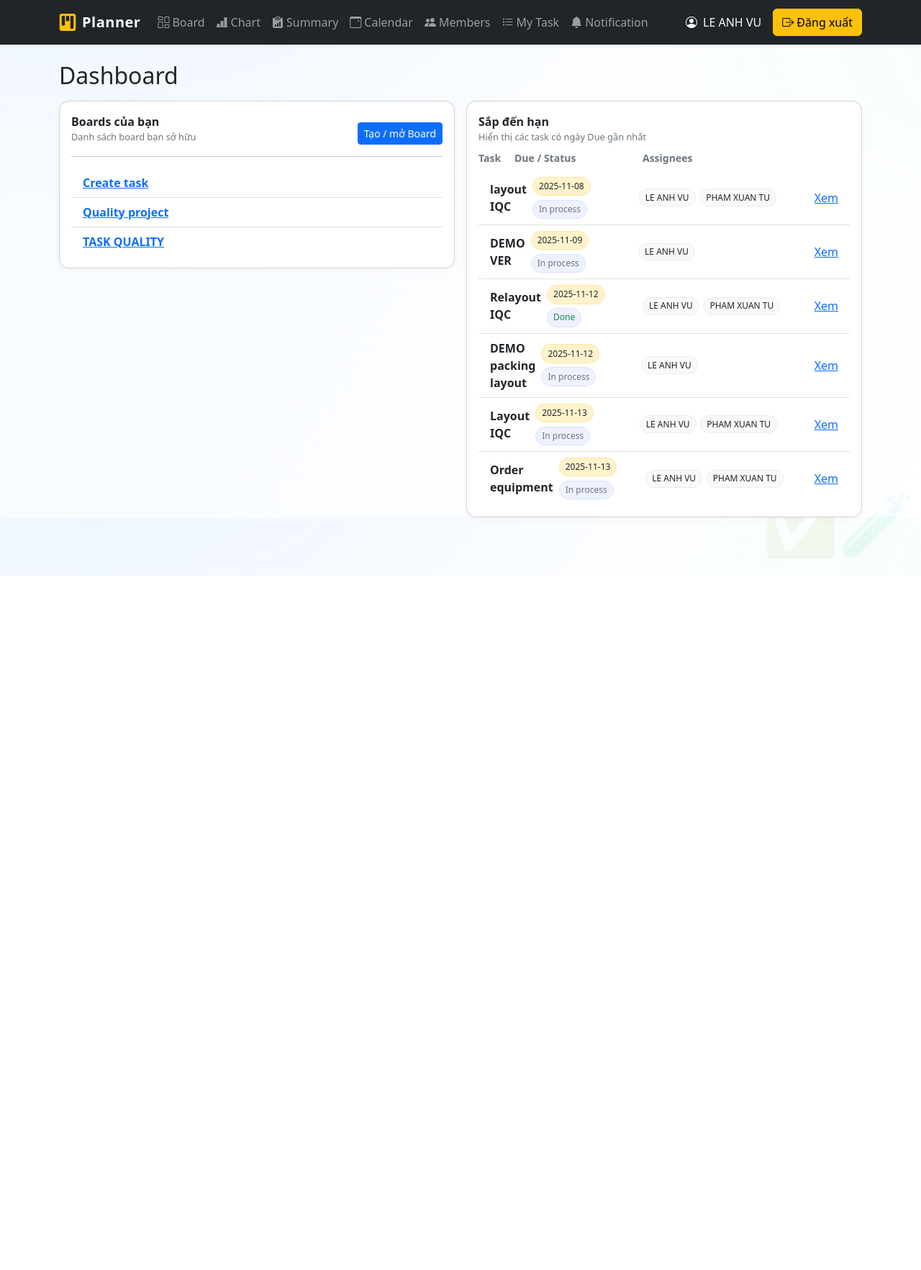
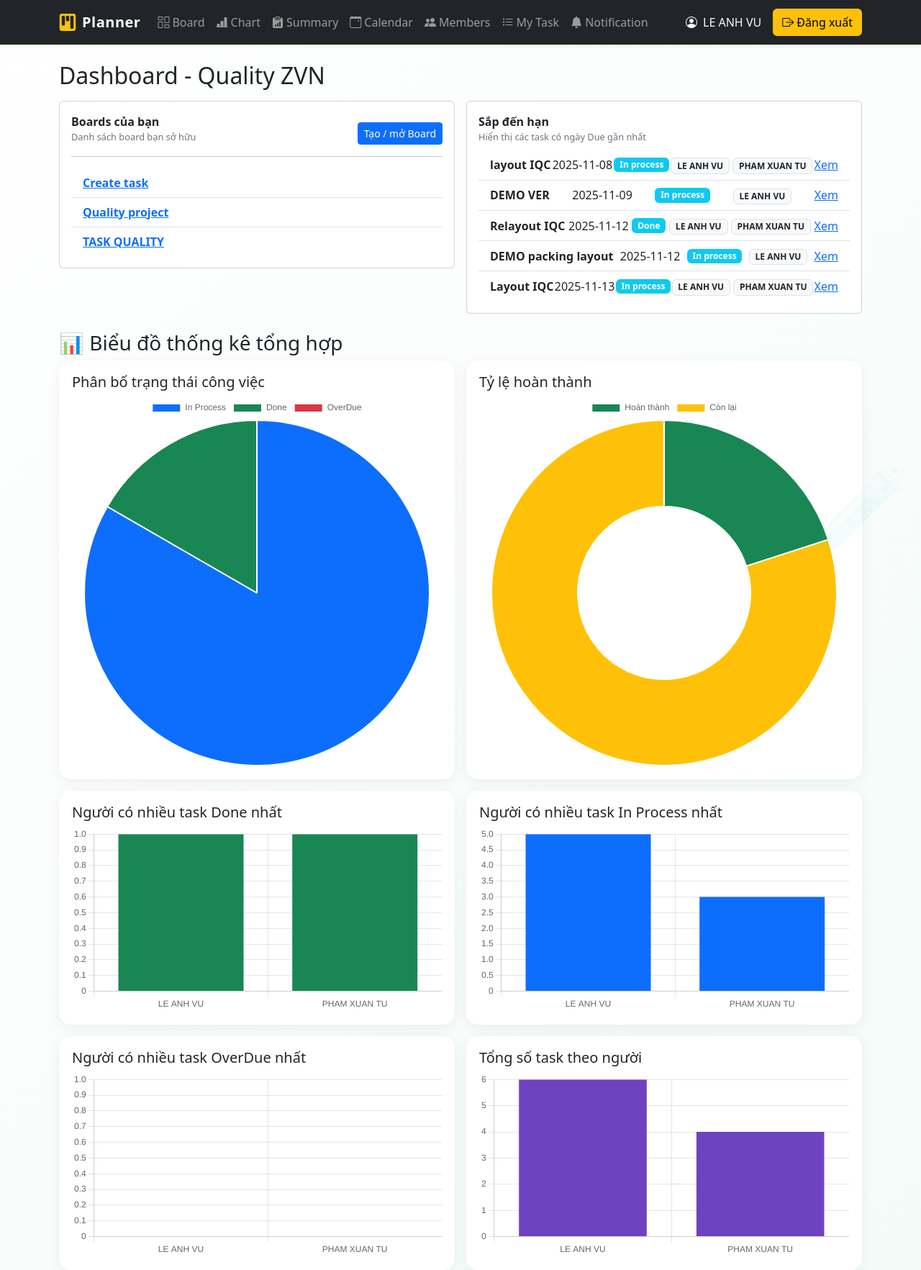
Before and after one commit to leanhvu2206-byte/flask_planner_advanced_board, a Flask app: page /dashboard in a window 1280 px wide. Shown: the whole page at 72% size. Before the commit the page ends 800 px from the top, so only its background shows below. Run offline with Flask 3, Linux system fonts and the light colour scheme; a user stored in the database is signed in; data comes from the database, SQL or seed files in the repository.

Commit message:
Update code dashboard + charts + notifications

```diff
--- a/app.py
+++ b/app.py
@@ -7,6 +7,7 @@ from datetime import date, datetime
 import os
 from sqlalchemy import func
 from sqlalchemy.orm import joinedload
+from sqlalchemy import func, case
 
 def parse_date(value):
     """Chuyển chuỗi ngày (yyyy-mm-dd) thành đối tượng date, nếu không hợp lệ thì trả None"""
@@ -150,18 +151,52 @@ def index():
 @app.route("/dashboard")
 @login_required
 def dashboard():
-    boards = Board.query.filter((Board.owner_id==current_user.id) | (Board.owner_id.is_(None))).all()
+    boards = Board.query.filter_by(owner_id=current_user.id).all()
+
     upcoming = (
-        Task.query.options(
-            joinedload(Task.assignees),
-            joinedload(Task.list).joinedload(List.board)
-        )
-        .filter(Task.due_date.isnot(None))
+        Task.query.filter(Task.due_date.isnot(None))
         .order_by(Task.due_date.asc())
-        .limit(8)
+        .limit(5)
         .all()
     )
-    return render_template("dashboard.html", name=current_user.name, boards=boards, upcoming=upcoming)
+
+    # --- Chart data ---
+    total_inprocess = Task.query.filter_by(status="In process").count()
+    total_done = Task.query.filter_by(status="Done").count()
+    total_overdue = Task.query.filter_by(status="OverDue").count()
+
+    user_stats = (
+        db.session.query(
+            User.name,
+            func.count(Task.id).label("total"),
+            func.sum(case((Task.status=="Done",1), else_=0)).label("done"),
+            func.sum(case((Task.status=="In process",1), else_=0)).label("inprocess"),
+            func.sum(case((Task.status=="OverDue",1), else_=0)).label("overdue")
+        )
+        .join(task_assignees, task_assignees.c.user_id==User.id)
+        .join(Task, task_assignees.c.task_id==Task.id)
+        .group_by(User.name)
+        .order_by(func.count(Task.id).desc())
+        .all()
+    )
+
+    total_assigned = sum(u.total for u in user_stats)
+    total_done_all = sum(u.done for u in user_stats)
+
+    percent_done = round((total_done_all/total_assigned*100),1) if total_assigned else 0
+    percent_inprocess = 100 - percent_done
+
+    return render_template(
+        "dashboard.html",
+        boards=boards,
+        upcoming=upcoming,
+        total_inprocess=total_inprocess,
+        total_done=total_done,
+        total_overdue=total_overdue,
+        user_stats=user_stats,
+        percent_done=percent_done,
+        percent_inprocess=percent_inprocess
+    )
 
 @app.route("/boards", methods=["GET", "POST"], endpoint="boards_page")
 @login_required
@@ -597,3 +632,7 @@ if __name__ == "__main__":
     with app.app_context():
         db.create_all()
     app.run(host="0.0.0.0", port=5000, debug=True)
+if __name__ == "__main__":
+    with app.app_context():
+        db.create_all()
+    app.run(debug=True)
--- a/templates/dashboard.html
+++ b/templates/dashboard.html
@@ -1,44 +1,47 @@
 {% extends "base.html" %}
 {% block content %}
+<script src="https://cdn.jsdelivr.net/npm/chart.js"></script>
 
 <style>
-  /* ===== Background động theo chủ đề quality ===== */
+  /* ===== Background động đẹp chuyên nghiệp ===== */
   body {
-    --bg1:#f7fbff; --bg2:#eef6ff; --bg3:#f5fff7;
-    background:
-      radial-gradient(1200px 600px at 10% -10%, var(--bg2) 0%, transparent 60%),
-      radial-gradient(1000px 500px at 120% 10%, var(--bg3) 0%, transparent 60%),
-      linear-gradient(120deg, var(--bg1), #ffffff);
-    animation: bgMove 14s ease-in-out infinite alternate;
+    background: linear-gradient(135deg, #eef6ff, #ffffff, #e8f7f2);
+    background-size: 400% 400%;
+    animation: gradientBG 12s ease infinite;
   }
-  @keyframes bgMove {
-    0% { background-position: 0 0, 0 0, 0 0; }
-    100% { background-position: 10% 2%, -5% 6%, 0 0; }
-  }
-  /* watermark icon mờ (check/lab) */
-  .quality-watermark{
-    position: fixed; inset:auto 10px 10px auto; pointer-events:none; opacity:.08;
-    font-size:84px; filter: blur(.3px);
+  @keyframes gradientBG {
+    0% {background-position: 0% 50%;}
+    50% {background-position: 100% 50%;}
+    100% {background-position: 0% 50%;}
   }
 
-  .card{border-radius:14px; box-shadow:0 2px 10px rgba(0,0,0,.04)}
-  .list-group-item{display:flex; align-items:center; gap:.5rem}
-  .pill{padding:.2rem .5rem; border-radius:999px; font-size:.75rem; border:1px solid #e9ecef; background:#fff}
-  .pill-date{background:#fff3cd;border-color:#ffe69c}
-  .pill-status{background:#eef2ff;border-color:#dde1ff}
-  .assignee-badge{background:#f8f9fa;border:1px solid #e9ecef; border-radius:999px; padding:.15rem .5rem; font-size:.75rem}
-  .item-title{font-weight:600; flex:1}
-  .meta-col{display:flex; align-items:center; gap:.35rem; flex-wrap:wrap}
+  .quality-watermark{
+    position: fixed;
+    bottom: 15px;
+    right: 15px;
+    opacity: 0.05;
+    font-size: 110px;
+    pointer-events: none;
+  }
+
+  .chart-card {
+    background: #fff;
+    border-radius: 16px;
+    box-shadow: 0 4px 18px rgba(0,0,0,0.06);
+    padding: 18px;
+  }
+
   .section-title{font-weight:700}
-  .subhead{font-size:.8rem; color:#6c757d}
+  .subhead{font-size:.8rem;color:#6c757d}
 </style>
 
-<div class="quality-watermark">✅🧪</div>
+<div class="quality-watermark">🧪</div>
 
-<h2 class="mb-3">Dashboard</h2>
+<h2 class="mb-3">Dashboard - Quality ZVN</h2>
 
 <div class="row g-3">
-  <!-- Boards -->
+
+  <!-- ==== BOARDS ==== -->
   <div class="col-lg-6">
     <div class="card">
       <div class="card-body">
@@ -53,7 +56,7 @@
         <ul class="list-group list-group-flush">
           {% for b in boards %}
           <li class="list-group-item">
-            <a href="{{ url_for('view_board', board_id=b.id) }}" class="item-title">{{ b.name }}</a>
+            <a href="{{ url_for('view_board', board_id=b.id) }}" class="fw-semibold">{{ b.name }}</a>
           </li>
           {% else %}
           <li class="list-group-item text-muted">Chưa có board nào.</li>
@@ -63,55 +66,150 @@
     </div>
   </div>
 
-  <!-- Upcoming -->
+  <!-- ==== UPCOMING ==== -->
   <div class="col-lg-6">
     <div class="card">
       <div class="card-body">
         <div class="section-title">Sắp đến hạn</div>
         <div class="subhead mb-2">Hiển thị các task có ngày Due gần nhất</div>
-        <div class="d-flex fw-semibold text-secondary small mb-2" style="gap:8px">
-          <div class="flex-grow-1">Task</div>
-          <div style="width:170px">Due / Status</div>
-          <div style="min-width:220px">Assignees</div>
-          <div style="width:60px"></div>
-        </div>
+
         <ul class="list-group list-group-flush">
           {% for t in upcoming %}
-          <li class="list-group-item">
-            <!-- Title -->
-            <div class="item-title">{{ t.title }}</div>
-
-            <!-- Due + Status -->
-            <div class="meta-col" style="width:170px">
-              {% if t.due_date %}<span class="pill pill-date">{{ t.due_date }}</span>{% endif %}
-              {% set stc='secondary' %}
-              {% if t.status=='Done' %}{% set stc='success' %}{% elif t.status=='OverDue' %}{% set stc='danger' %}{% endif %}
-              <span class="pill pill-status text-{{ stc }}">{{ t.status }}</span>
-            </div>
-
-            <!-- Assignees -->
-            <div class="meta-col" style="min-width:220px">
-              {% if t.assignees %}
-                {% for u in t.assignees %}
-                  <span class="assignee-badge" title="{{ u.email }}">{{ u.name }}</span>
-                {% endfor %}
-              {% else %}
-                  <span class="text-muted small">—</span>
-              {% endif %}
-            </div>
-
-            <!-- Link -->
-            <div style="width:60px" class="text-end">
-              <a href="{{ url_for('view_board', board_id=t.list.board_id) if t.list else url_for('dashboard') }}">Xem</a>
-            </div>
+          <li class="list-group-item d-flex align-items-center justify-content-between">
+            <div class="fw-semibold">{{ t.title }}</div>
+            <span>{{ t.due_date }}</span>
+            <span class="badge bg-info">{{ t.status }}</span>
+            <span>
+              {% for u in t.assignees %}
+              <span class="badge bg-light text-dark border">{{ u.name }}</span>
+              {% endfor %}
+            </span>
+            <a href="{{ url_for('view_board', board_id=t.list.board_id) }}">Xem</a>
           </li>
           {% else %}
           <li class="list-group-item text-muted">Không có task đến hạn.</li>
           {% endfor %}
         </ul>
+
       </div>
     </div>
   </div>
 </div>
 
+
+<!-- ===== BIỂU ĐỒ ===== -->
+<h3 class="mt-4 mb-2">📊 Biểu đồ thống kê tổng hợp</h3>
+
+<div class="row g-3">
+
+  <!-- Pie chart trạng thái -->
+  <div class="col-md-6">
+    <div class="chart-card">
+      <h5>Phân bố trạng thái công việc</h5>
+      <canvas id="pieStatus"></canvas>
+    </div>
+  </div>
+
+  <!-- Pie chart tiến độ -->
+  <div class="col-md-6">
+    <div class="chart-card">
+      <h5>Tỷ lệ hoàn thành</h5>
+      <canvas id="pieProgress"></canvas>
+    </div>
+  </div>
+
+  <!-- Bar chart -->
+  <div class="col-md-6">
+    <div class="chart-card">
+      <h5>Người có nhiều task Done nhất</h5>
+      <canvas id="barDone"></canvas>
+    </div>
+  </div>
+
+  <div class="col-md-6">
+    <div class="chart-card">
+      <h5>Người có nhiều task In Process nhất</h5>
+      <canvas id="barProcess"></canvas>
+    </div>
+  </div>
+
+  <div class="col-md-6">
+    <div class="chart-card">
+      <h5>Người có nhiều task OverDue nhất</h5>
+      <canvas id="barOverdue"></canvas>
+    </div>
+  </div>
+
+  <div class="col-md-6">
+    <div class="chart-card">
+      <h5>Tổng số task theo người</h5>
+      <canvas id="barTotal"></canvas>
+    </div>
+  </div>
+
+</div>
+
+<script>
+  /* ==== DATA BÊN FLASK ===== */
+  const inprocess = {{ total_inprocess }};
+  const done = {{ total_done }};
+  const overdue = {{ total_overdue }};
+  const percent_done = {{ percent_done }};
+  const percent_inprocess = {{ percent_inprocess }};
+
+  const userNames = {{ user_stats | map(attribute='name') | list | tojson }};
+  const doneData = {{ user_stats | map(attribute='done') | list | tojson }};
+  const processData = {{ user_stats | map(attribute='inprocess') | list | tojson }};
+  const overdueData = {{ user_stats | map(attribute='overdue') | list | tojson }};
+  const totalData = {{ user_stats | map(attribute='total') | list | tojson }};
+
+  /* ===== PIE CHART 1 ===== */
+  new Chart(document.getElementById('pieStatus'), {
+    type: 'pie',
+    data: {
+      labels: ['In Process', 'Done', 'OverDue'],
+      datasets: [{
+        data: [inprocess, done, overdue],
+        backgroundColor: ['#0d6efd', '#198754', '#dc3545']
+      }]
+    }
+  });
+
+  /* ===== PIE CHART 2 ===== */
+  new Chart(document.getElementById('pieProgress'), {
+    type: 'doughnut',
+    data: {
+      labels: ['Hoàn thành', 'Còn lại'],
+      datasets: [{
+        data: [percent_done, percent_inprocess],
+        backgroundColor: ['#198754', '#ffc107']
+      }]
+    }
+  });
+
+  /* ===== BAR CHART ===== */
+  function makeBar(id, data, color) {
+    new Chart(document.getElementById(id), {
+      type: 'bar',
+      data: {
+        labels: userNames,
+        datasets: [{
+          data: data,
+          backgroundColor: color
+        }]
+      },
+      options: {
+        responsive:true,
+        scales:{y:{beginAtZero:true}},
+        plugins:{legend:{display:false}}
+      }
+    });
+  }
+
+  makeBar("barDone", doneData, "#198754");
+  makeBar("barProcess", processData, "#0d6efd");
+  makeBar("barOverdue", overdueData, "#dc3545");
+  makeBar("barTotal", totalData, "#6f42c1");
+</script>
+
 {% endblock %}
```
